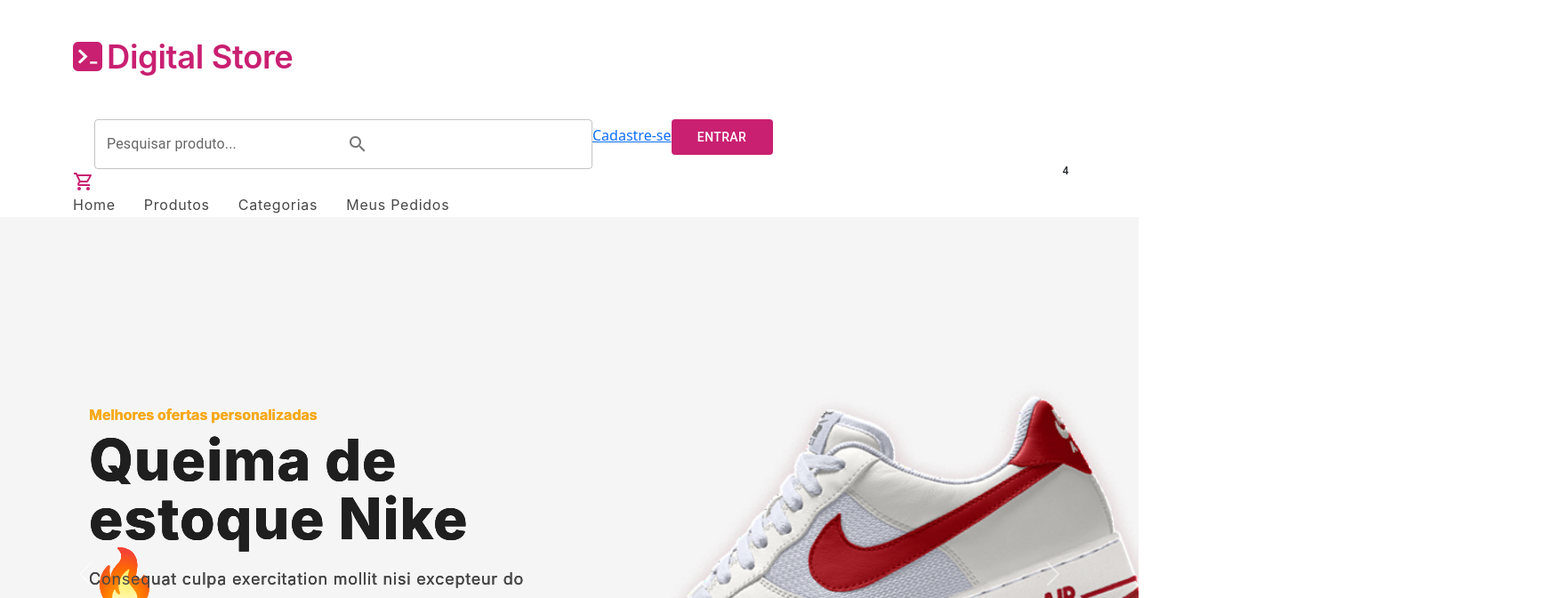
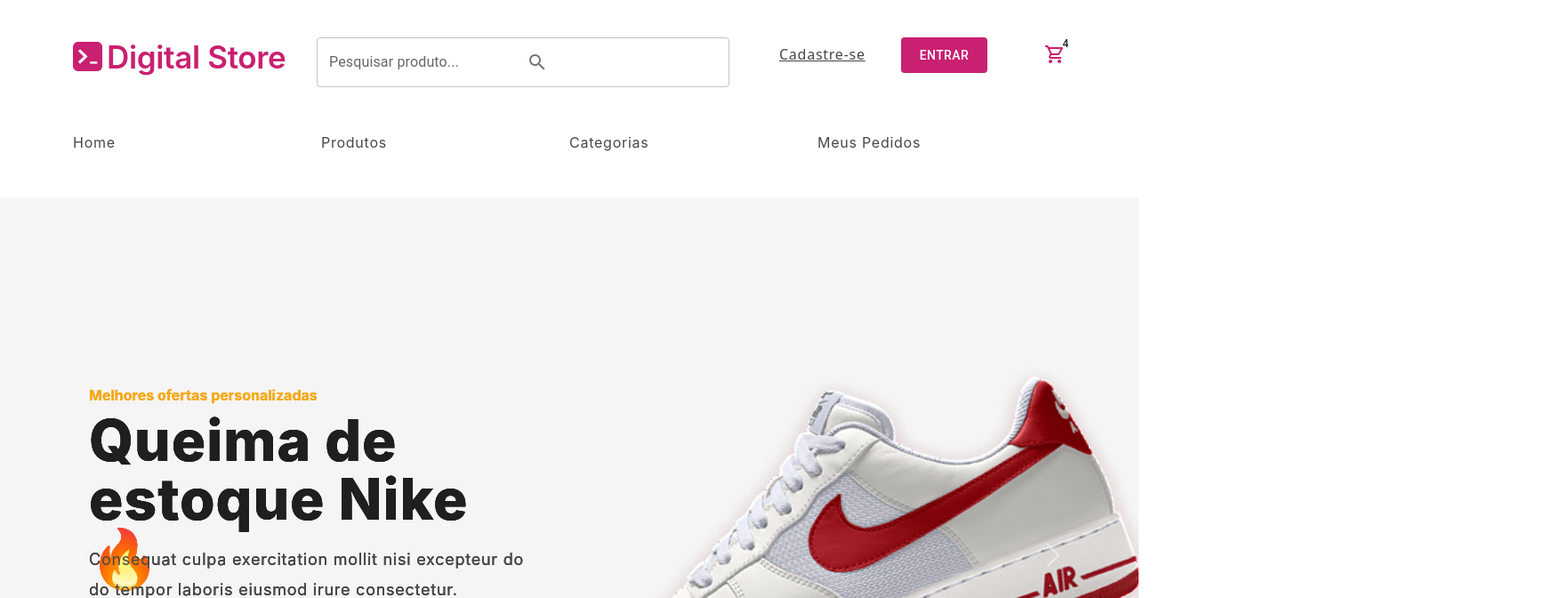
Before and after one commit to Samkuran/Projeto-Final-eCommerce, a React (Create React App) app: page / in a window 1280 px wide. Shown: the top 672 px of the page at 89% size, 1756 px wide, since content can reach past the window. Built offline with nearby package versions, Linux system fonts and the light colour scheme.

Commit message:
style dos botoes do navbar

```diff
--- a/src/components/Navbar/styles.css
+++ b/src/components/Navbar/styles.css
@@ -1,7 +1,13 @@
-#conjlogo{
+.container{
+    display: flex;
     margin-top: 42px;
     margin-bottom: 48px;
+}
+
+#conjlogo{
     display: flex;
+    width: 253px;
+    height: 44px;
 }
 
 #vetor{
@@ -14,23 +20,40 @@
 #logo{
     width: 212px;
     text-decoration: none;
-    font-family: 'Inter';
+    font-family: 'Inter', sans-serif;
     font-style: normal;
     font-weight: 600;
-    font-size: 36.3951px;
+    font-size: 35px;
     line-height: 44px;
     letter-spacing: -0.01em;
     color: #C92071;
 }
 
-#busca {
-    height: 60px;
-    width: 559px;
-    background: #474747;
-    opacity: 0.04;
-    border-radius: 8px;
+#form {
+    margin-left: 50px;
 }
 
-#busca::placeholder{
-    color: #666666;
+.cadastro{
+    text-decoration: none;
+    font-weight: 400;
+    font-size: 16px;
+    line-height: 28px;
+    letter-spacing: 0.75px;
+    text-decoration-line: underline;
+    color: #474747;
+    margin-left: 2.8rem;
+    text-align: center;
+    margin-right: 1.8rem;
+    margin-top: 5px;
+    width: 9rem;
 }
+
+.cadastro:hover{
+    color: #C92071;
+}
+
+.carrinho{
+    width: 25px;
+    margin-top: 5px;
+    margin-left: 4rem;
+}
```
